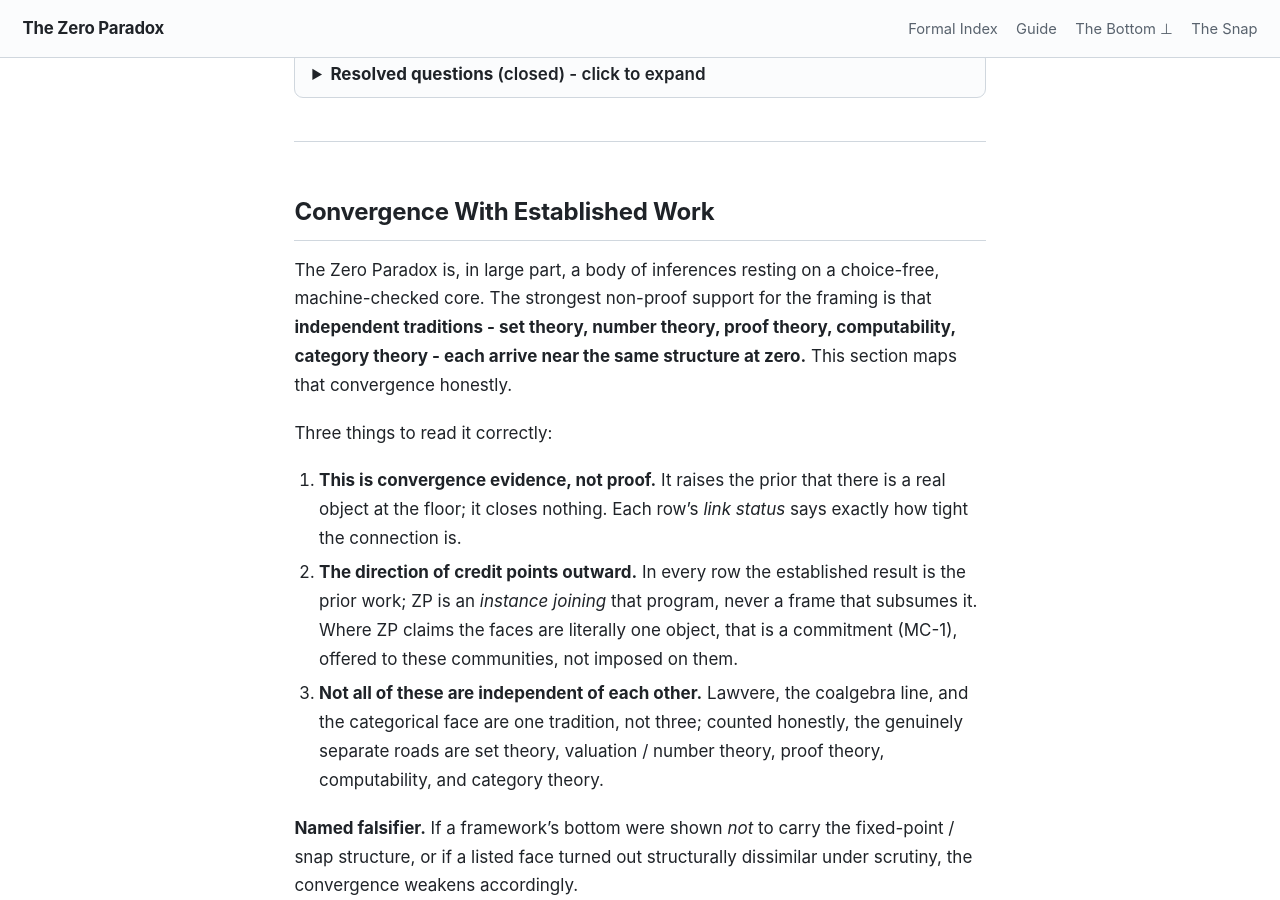
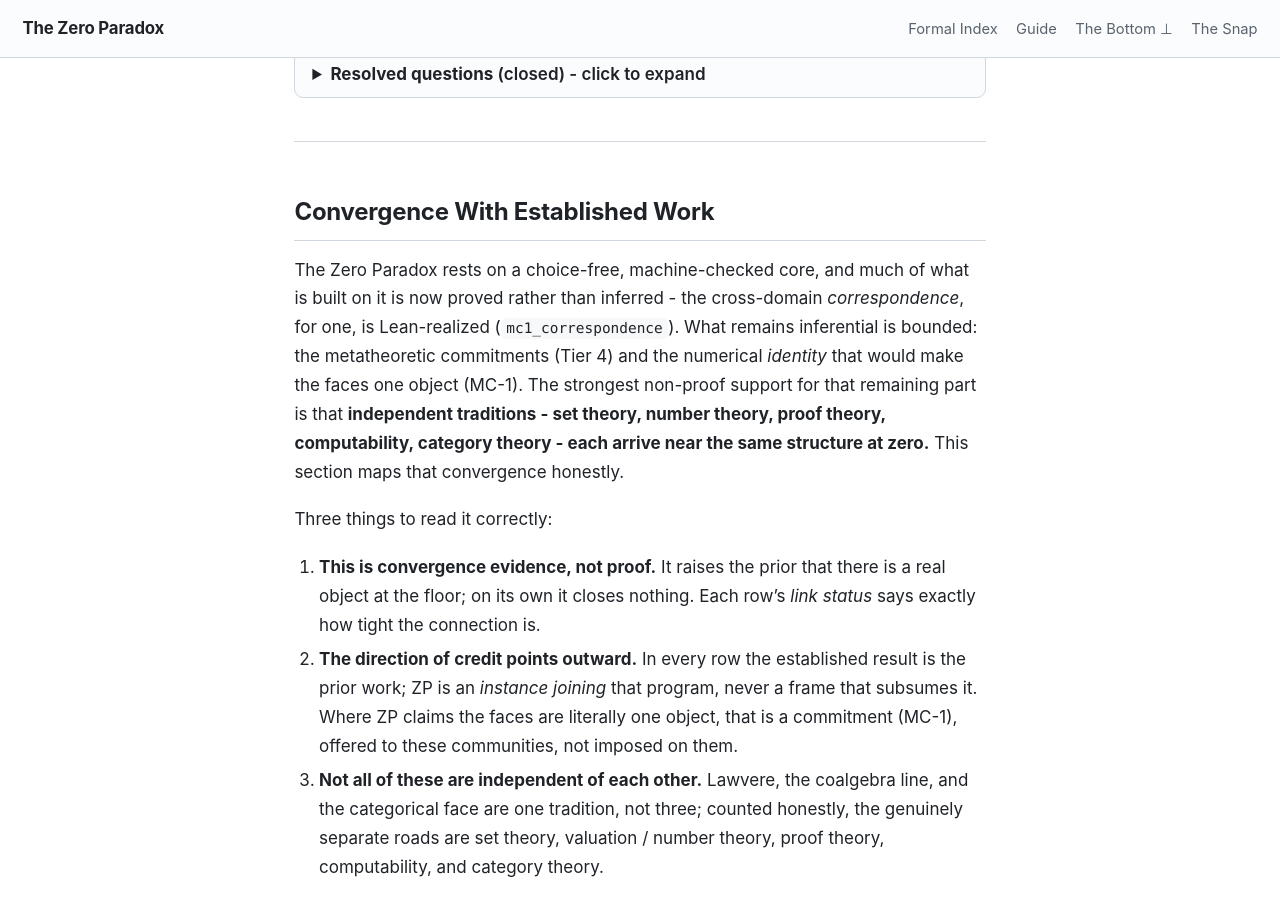
Before and after one commit to timbrigham/ZeroParadox, a Jekyll site: the page built from CLAIMS.md, in a window 1280 px wide and 900 px high, scrolled down 8087 px. Built offline with Jekyll 4.4.1, drawn with Linux system fonts in a browser that asks for light colours; our own code applies the rules of GitHub Pages for plain Markdown files.

Commit message:
Update CLAIMS convergence intro to current MC-1 status (correspondence derived)

```diff
--- a/CLAIMS.md
+++ b/CLAIMS.md
@@ -169,11 +169,11 @@ Open questions are also discussed publicly in the [GitHub Discussions Open Quest
 
 ## Convergence With Established Work
 
-The Zero Paradox is, in large part, a body of inferences resting on a choice-free, machine-checked core. The strongest non-proof support for the framing is that **independent traditions - set theory, number theory, proof theory, computability, category theory - each arrive near the same structure at zero.** This section maps that convergence honestly.
+The Zero Paradox rests on a choice-free, machine-checked core, and much of what is built on it is now proved rather than inferred - the cross-domain *correspondence*, for one, is Lean-realized (`mc1_correspondence`). What remains inferential is bounded: the metatheoretic commitments (Tier 4) and the numerical *identity* that would make the faces one object (MC-1). The strongest non-proof support for that remaining part is that **independent traditions - set theory, number theory, proof theory, computability, category theory - each arrive near the same structure at zero.** This section maps that convergence honestly.
 
 Three things to read it correctly:
 
-1. **This is convergence evidence, not proof.** It raises the prior that there is a real object at the floor; it closes nothing. Each row's *link status* says exactly how tight the connection is.
+1. **This is convergence evidence, not proof.** It raises the prior that there is a real object at the floor; on its own it closes nothing. Each row's *link status* says exactly how tight the connection is.
 2. **The direction of credit points outward.** In every row the established result is the prior work; ZP is an *instance joining* that program, never a frame that subsumes it. Where ZP claims the faces are literally one object, that is a commitment (MC-1), offered to these communities, not imposed on them.
 3. **Not all of these are independent of each other.** Lawvere, the coalgebra line, and the categorical face are one tradition, not three; counted honestly, the genuinely separate roads are set theory, valuation / number theory, proof theory, computability, and category theory.
 
```
